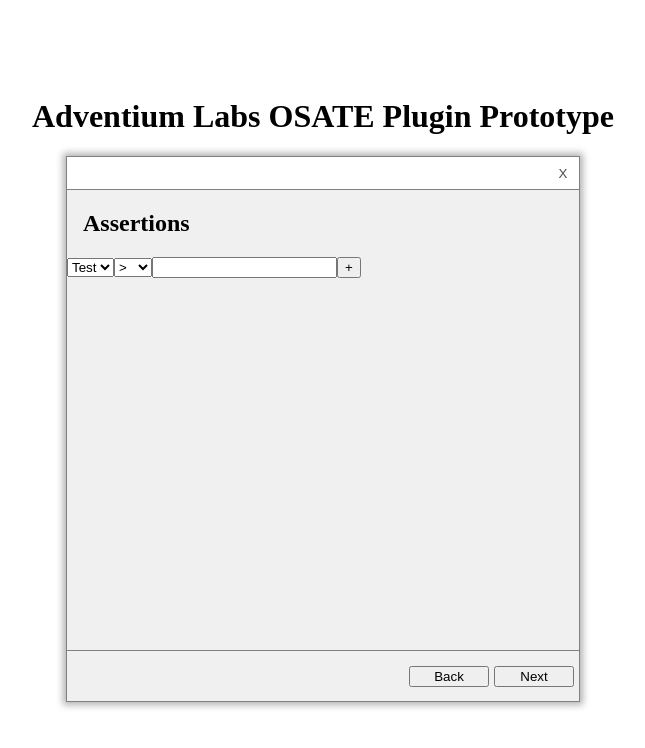
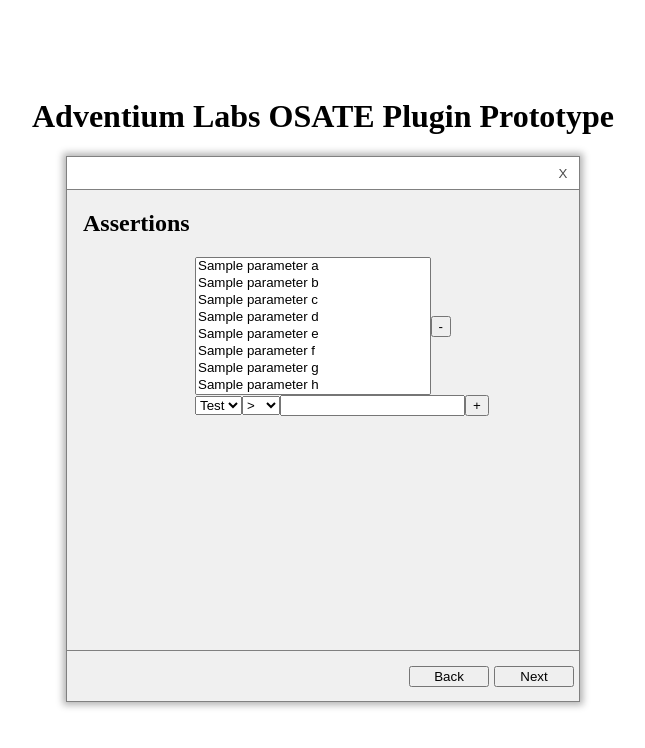
Before and after one commit to RileyAbr/CSCI445-Adventium-2021, a React (Create React App) app in the folder ui-prototype/: page /assertions in a window 1280 px wide. Shown: the top 748 px of the page, without its empty margins (317-962 px from the left). Built offline with nearby package versions, Linux system fonts and the light colour scheme.

Commit message:
Began styling Assertions

```diff
--- a/ui-prototype/src/App.js
+++ b/ui-prototype/src/App.js
@@ -1,5 +1,5 @@
 import React from "react";
-import { BrowserRouter as Router, Switch, Route, withRouter } from "react-router-dom";
+import { BrowserRouter as Router, Switch, Route } from "react-router-dom";
 import "./App.css";
 
 import NavButton from "./components/NavButton";
@@ -50,7 +50,6 @@
                         </button>
                     </header>
                     <article style={{ flexGrow: 1 }}>
-                        {withRouter(<h2>[...props]</h2>)}
                         <Switch>
                             <Route path="/output">
                                 <Output />
--- a/ui-prototype/src/components/Assertions/Assertions.js
+++ b/ui-prototype/src/components/Assertions/Assertions.js
@@ -1,9 +1,69 @@
 import React from "react";
+
+const alphaSet = [
+    "a",
+    "b",
+    "c",
+    "d",
+    "e",
+    "f",
+    "g",
+    "h",
+    "i",
+    "j",
+    "k",
+    "l",
+    "m",
+    "n",
+    "o",
+    "p",
+    "q",
+    "r",
+    "s",
+    "t",
+    "u",
+    "v",
+    "w",
+    "x",
+    "y",
+    "z",
+];
 
 const Assertions = () => (
     <div>
         <h2>Assertions</h2>
-        <div>
+        <div
+            style={{
+                display: "flex",
+                height: "50%",
+                flexFlow: "column nowrap",
+                justifyContent: "space-between",
+                alignItems: "center",
+            }}
+        >
+            <div
+                style={{
+                    width: "50%",
+                    display: "flex",
+                    flexFow: "row nowrap",
+                    alignItems: "center",
+                }}
+            >
+                <select style={{ flexGrow: 1 }} size="8">
+                    {alphaSet.map((val) => (
+                        <option value={val}>Sample parameter {val}</option>
+                    ))}
+                </select>
+                <button type="button">-</button>
+            </div>
+            <div
+                style={{
+                    width: "50%",
+                    display: "flex",
+                    flexFow: "row nowrap",
+                    alignItems: "center",
+                }}
+            >
                 <select>
                     <option value="test">Test</option>
                 </select>
@@ -18,6 +78,7 @@
                 <button type="button">+</button>
             </div>
         </div>
+    </div>
 );
 
 export default Assertions;
```
Lines whose indentation alone changed are shown as unchanged.
